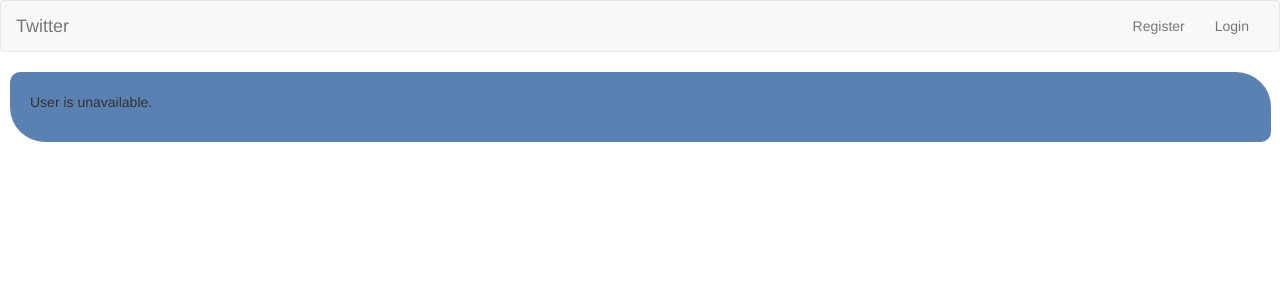
After one commit to ArturLange/twitter, a Django app: template twitter_app/templates/twitter_app/profile.html in a window 1280 px wide. The commit adds this page. Shown: the top 300 px of the page. Run offline with Django 3.2, Linux system fonts and the light colour scheme; the template is opened without the code that fills it, so the values that code supplies are empty; some libraries are stand-ins or nearby versions.

Commit message:
Add profile route

```diff
--- a/twitter/urls.py
+++ b/twitter/urls.py
@@ -18,6 +18,6 @@ from django.contrib import admin
 
 urlpatterns = [
     url(r'^admin/', include(admin.site.urls)),
-    url(r'^accounts/', include('registration.backends.hmac.urls')),
-    url(r'^twitter/', include('twitter_app.urls')),
+    url(r'^', include('registration.backends.hmac.urls')),
+    url(r'^', include('twitter_app.urls')),
 ]
--- a/twitter_app/templates/base.html
+++ b/twitter_app/templates/base.html
@@ -23,7 +23,7 @@
       <a class="navbar-brand" href="{% url 'index' %}">Twitter</a>
     </div>
 
-    <div class="collapse navbar-collapse" id="bs-example-navbar-collapse-1">
+    <div class="collapse navbar-collapse" id="navbar-collapse">
       <ul class="nav navbar-nav navbar-left">
         {% if user.is_staff %}
         <li><a href="{% url 'admin:index' %}">Admin panel</a></li>
@@ -35,7 +35,7 @@
           <a href="#" class="dropdown-toggle" data-toggle="dropdown" role="button" aria-haspopup="true"
              aria-expanded="false">{{ user }} <span class="caret"></span></a>
           <ul class="dropdown-menu">
-            <li><a href="#">Profile</a></li>
+            <li><a href="{% url 'profile' pk=user.pk%}">Profile</a></li>
             <li><a href="{% url 'auth_password_change' %}">Change password</a></li>
             <li role="separator" class="divider"></li>
             <li><a href="{% url 'auth_logout' %}">Logout</a></li>
--- a/twitter_app/templates/registration/login.html
+++ b/twitter_app/templates/registration/login.html
@@ -15,7 +15,7 @@
 {% endif %}
 {% endif %}
 
-<form method="post" action="{% url 'django.contrib.auth.views.login' %}">
+<form method="post" action="{% url 'auth_login' %}">
   {% csrf_token %}
   <table>
     <tr>
--- /dev/null
+++ b/twitter_app/templates/twitter_app/profile.html
@@ -0,0 +1,19 @@
+{% extends "base.html" %}
+
+{% block content %}
+{% if user_profile %}
+<h1><a href="{% url 'profile' pk=user_profile.pk %}">@{{ user_profile }}</a></h1>
+{% if user_profile.first_name %}
+<label for="first_name" class="col-sm-2 control-label">First name</label>
+<p id="first_name">{{ user_profile.first_name }}</p>
+{% endif %}
+{% if user_profile.last_name %}
+<label for="last_name" class="col-sm-2 control-label">Last name</label>
+<p id="last_name">{{ user_profile.last_name }}</p>
+{% endif %}
+<label for="email" class="col-sm-2 control-label">Email</label>
+<p id="email">{{ user_profile.email }}</p>
+{% else %}
+<p>User is unavailable.</p>
+{% endif %}
+{% endblock content %}
--- a/twitter_app/urls.py
+++ b/twitter_app/urls.py
@@ -4,4 +4,5 @@ from . import views
 
 urlpatterns = [
     url(r'^$', views.IndexView.as_view(), name='index'),
+    url(r'^profile/(?P<pk>[\d]+)/$', views.UserProfileView.as_view(), name='profile'),
 ]
```
Also changed, not shown: twitter_app/views.py (+7 -1 lines).
